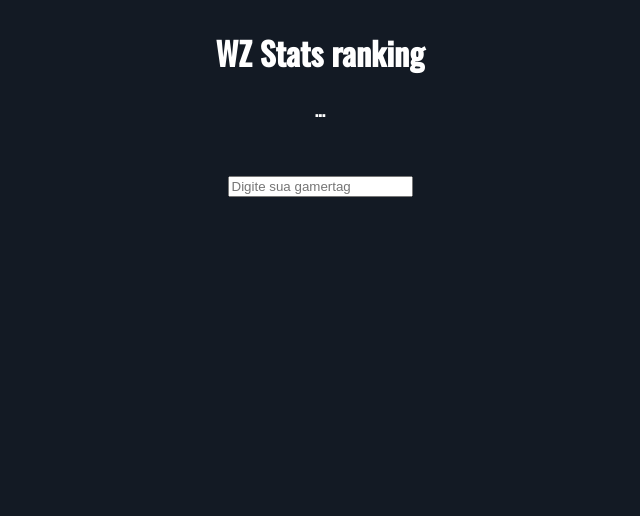
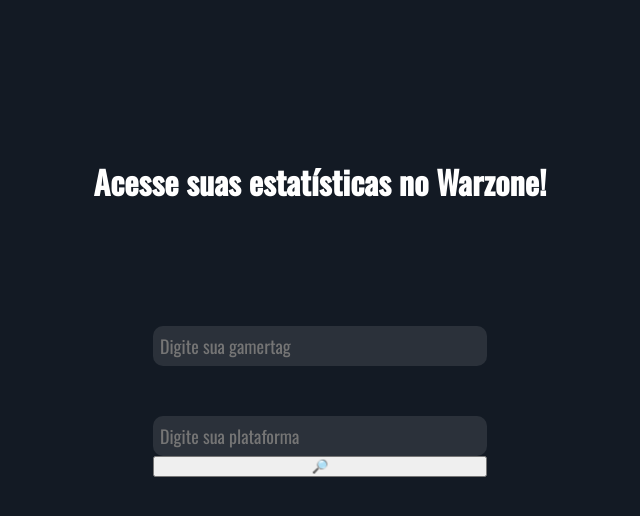
Before and after one commit to pedrogoncaalves/ranking-wz-stats, a React (Vite) app: page / in a window 1280 px wide. Shown: the top 516 px of the page, without its empty margins (328-968 px from the left). Built offline with nearby package versions, Linux system fonts and the light colour scheme.

Commit message:
creating form

```diff
--- a/src/App.css
+++ b/src/App.css
@@ -11,7 +11,9 @@
 
 }
 
-
+h1 {
+  margin-top: 150px;
+}
 
 
 .App {
@@ -19,12 +21,26 @@
   align-items: center;
   justify-content: center;
   flex-direction: column;
-  margin: 0;
-  padding: 0;
+
   box-sizing: border-box;
 
 }
 
 form {
   margin-top: 50px;
+  display: flex;
+  flex-direction: column;
+
 }
+
+input {
+  margin-top: 50px;
+  font-family: 'Oswald', sans-serif;
+  background: #FFFFFF1A;
+  padding: 5px;
+  border-radius: 10px;
+  width: 20rem;
+  border-color: transparent;
+  color: #FFFFFF;
+  font-size: 18px;
+}
--- a/src/components/RankingTable.tsx
+++ b/src/components/RankingTable.tsx
@@ -18,14 +18,16 @@
       }
     }
   }
-
-
+}
+type Platform = {
+  platform: string;
 }
 
 
 export const RankingTable = () => {
 
-  const [user, setUser] = useState<User | null>(null);
+  const [user, setUser] = useState<User>("");
+  const [platform, setPlatform] = useState<Platform>("");
 
 
  /* useEffect(() => {
@@ -50,9 +52,12 @@
 
 <form>
 
-<input type="text" placeholder="Digite sua gamertag">
+<input type="text" placeholder="Digite sua gamertag" value={user} onChange={(event: React.ChangeEvent<HTMLInputElement>) =>
+                  setUser(event.target.value)}></input>
+<input type="text" placeholder= "Digite sua plataforma" value={platform}  onChange={(event: React.ChangeEvent<HTMLInputElement>) =>
+                  setPlatform(event.target.value)}></input>
 
-</input>
+<button type="submit">🔎</button>
 </form>
 </>
     )
--- a/src/components/TableContainer.tsx
+++ b/src/components/TableContainer.tsx
@@ -9,9 +9,9 @@
 
     return(
         <>
-        <h1>WZ Stats ranking</h1>
+        <h1>Acesse suas estatísticas no Warzone!</h1>
         <strong>
-        ...
+
         </strong>
         </>
     )
```
